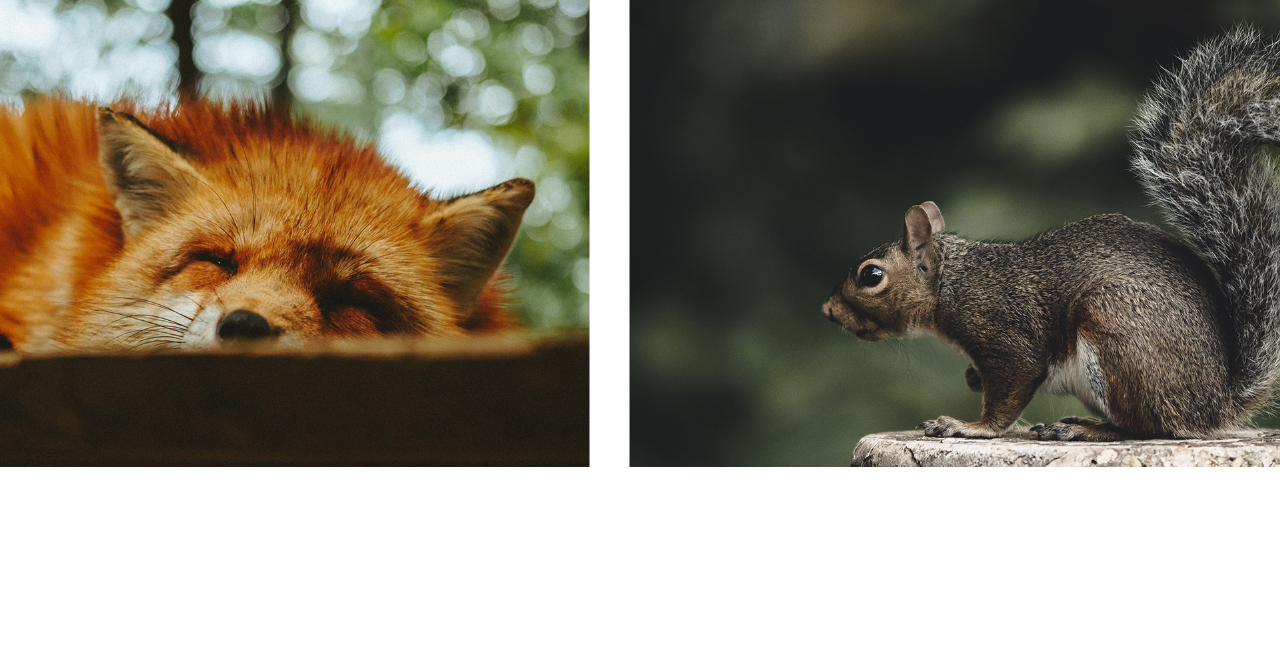
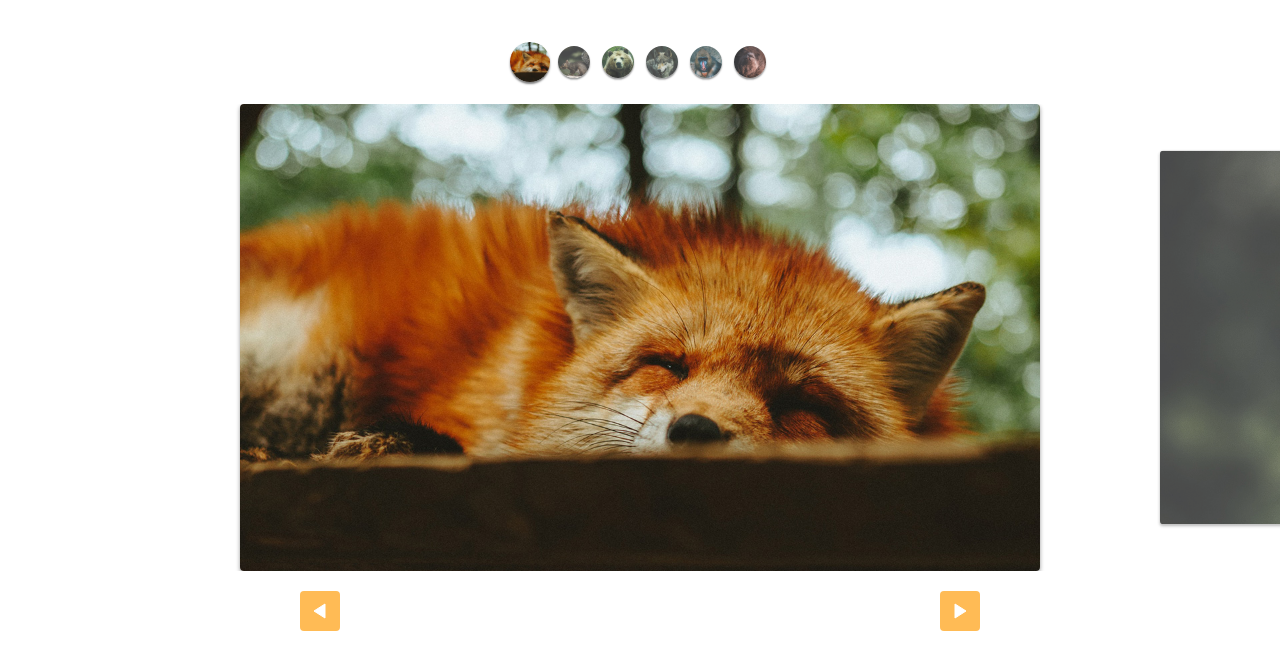
Before and after one commit to thatacello/slide, a plain HTML site: page index.html in a window 1280 px wide. Drawn offline with Linux system fonts and the light colour scheme.

Commit message:
add slide

```diff
--- a/css/style.css
+++ b/css/style.css
@@ -14,20 +14,98 @@ img {
 }
 
 .slide-wrapper {
-    overflow: hidden; /*esconde a barra de rolagem*/
+  overflow: hidden;
 }
 
 .slide {
   display: flex;
 }
 
+.slide:hover {
+  will-change: transform;
+}
+
 .slide li {
-    flex-shrink: 0; /*não deixa as imagens pequenas para caber no container*/
+  flex-shrink: 0;
   width: 80vw;
   max-width: 800px;
   margin: 0 20px;
+
+  border-radius: 4px;
+  overflow: hidden;
+  box-shadow: 0 2px 4px rgba(0,0,0,.4);
+  opacity: .8;
+  transform: scale(.8);
+  transition: .4s;
 }
 
-.slide {
-    transform: translate3d(-230.5px, 0px, 0px);
+.slide li.active {
+  opacity: 1;
+  transform: scale(1);
 }
+
+[data-control="slide"] {
+  display: flex;
+  justify-content: center;
+  margin-top: 20px;
+}
+
+[data-control="slide"] li a {
+  display: block;
+  width: 12px;
+  height: 12px;
+  background: #FB5;
+  border-radius: 50%;
+  overflow: hidden;
+  text-indent: -999px;
+  margin: 5px;
+}
+
+[data-control="slide"] li.active a, [data-control="slide"] li a:hover {
+  background: #E54;
+}
+
+.custom-controls {
+  display: flex;
+  justify-content: center;
+  margin-top: 40px;
+  margin-bottom: 20px;
+  flex-wrap: wrap;
+}
+
+.custom-controls li {
+  opacity: .8;
+  transform: scale(.8);
+  width: 40px;
+  height: 40px;
+  border-radius: 50%;
+  overflow: hidden;
+  margin: 2px;
+  box-shadow: 0 2px 2px rgba(0,0,0,.5);
+  transition: .3s;
+}
+
+.custom-controls li.active {
+  opacity: 1;
+  transform: scale(1);
+}
+
+.arrow-nav {
+  display: flex;
+  justify-content: space-around;
+  margin: 20px 0;
+}
+
+.arrow-nav button {
+  cursor: pointer;
+  border: none;
+  border-radius: 4px;
+  color: white;
+  width: 40px;
+  height: 40px;
+  background: #FB5 url('../img/arrow.svg') center center no-repeat;
+}
+
+.arrow-nav button.prev {
+  transform: rotate(-180deg);
+}
--- a/index.html
+++ b/index.html
@@ -1,14 +1,21 @@
 <!DOCTYPE html>
-<html lang="pt-br">
+<html lang="en">
 <head>
-    <meta charset="UTF-8" />
-    <meta http-equiv="X-UA-Compatible" content="IE=edge" />
-    <meta name="viewport" content="width=device-width, initial-scale=1.0" />
-    <link rel="stylesheet" href="css/style.css" />
-    <title>Slide</title>
+  <meta charset="UTF-8">
+  <meta name="viewport" content="width=device-width, initial-scale=1.0">
+  <meta http-equiv="X-UA-Compatible" content="ie=edge">
+  <title>Slide Curso JavaScript</title>
+  <link rel="stylesheet" href="css/style.css">
 </head>
 <body>
-
+  <ul class="custom-controls">
+    <li><img src="img/foto1-thumb.jpg" alt=""></li>
+    <li><img src="img/foto2-thumb.jpg" alt=""></li>
+    <li><img src="img/foto3-thumb.jpg" alt=""></li>
+    <li><img src="img/foto4-thumb.jpg" alt=""></li>
+    <li><img src="img/foto5-thumb.jpg" alt=""></li>
+    <li><img src="img/foto6-thumb.jpg" alt=""></li>
+  </ul>
   <div class="slide-wrapper">
     <ul class="slide">
       <li><img src="img/foto1.jpg" alt=""></li>
@@ -19,7 +26,10 @@
       <li><img src="img/foto6.jpg" alt=""></li>
     </ul>
   </div>
-
+  <div class="arrow-nav">
+    <button class="prev"></button>
+    <button class="next"></button>
+  </div>
   <script type="module" src="js/script.js"></script>
 </body>
 </html>
--- a/js/script.js
+++ b/js/script.js
@@ -1,6 +1,6 @@
-import Slide from './slide.js';
+import SlideNav from './slide.js';
 
-const slide = new Slide('.slide', '.slide-wrapper');
+const slide = new SlideNav('.slide', '.slide-wrapper');
 slide.init();
-
-console.log(slide);
+slide.addArrow('.prev', '.next');
+slide.addControl('.custom-controls');
--- a/js/slide.js
+++ b/js/slide.js
@@ -1,8 +1,16 @@
-export default class Slide {
+import debounce from './debounce.js';
+
+export class Slide {
   constructor(slide, wrapper) {
     this.slide = document.querySelector(slide)
     this.wrapper = document.querySelector(wrapper);
     this.dist = { finalPosition: 0, startX: 0, movement: 0 }
+    this.activeClass = 'active';
+    this.changeEvent = new Event('changeEvent');
+  }
+
+  transition(active) {
+    this.slide.style.transition = active ? 'transform .3s' : '';
   }
 
   moveSlide(distX) {
@@ -26,6 +34,7 @@ export default class Slide {
       movetype = 'touchmove';
     }
     this.wrapper.addEventListener(movetype, this.onMove);
+    this.transition(false);
   }
 
   onMove(event) {
@@ -38,6 +47,18 @@ export default class Slide {
     const movetype = (event.type === 'mouseup') ? 'mousemove' : 'touchmove';
     this.wrapper.removeEventListener(movetype, this.onMove);
     this.dist.finalPosition = this.dist.movePosition;
+    this.transition(true);
+    this.changeSlideOnEnd();
+  }
+
+  changeSlideOnEnd() {
+    if (this.dist.movement > 120 && this.index.next !== undefined) {
+      this.activeNextSlide();
+    } else if (this.dist.movement < -120 && this.index.prev !== undefined) {
+      this.activePrevSlide();
+    } else {
+      this.changeSlide(this.index.active);
+    }
   }
 
   addSlideEvents() {
@@ -45,12 +66,6 @@ export default class Slide {
     this.wrapper.addEventListener('touchstart', this.onStart);
     this.wrapper.addEventListener('mouseup', this.onEnd);
     this.wrapper.addEventListener('touchend', this.onEnd);
-  }
-
-  bindEvents() {
-    this.onStart = this.onStart.bind(this);
-    this.onMove = this.onMove.bind(this);
-    this.onEnd = this.onEnd.bind(this);
   }
 
   // Slides config
@@ -81,12 +96,106 @@ export default class Slide {
     this.moveSlide(activeSlide.position);
     this.slidesIndexNav(index);
     this.dist.finalPosition = activeSlide.position;
+    this.changeActiveClass();
+    this.wrapper.dispatchEvent(this.changeEvent);
+  }
+
+  changeActiveClass() {
+    this.slideArray.forEach(item => item.element.classList.remove(this.activeClass));
+    this.slideArray[this.index.active].element.classList.add(this.activeClass);
+  }
+
+  activePrevSlide() {
+    if (this.index.prev !== undefined) this.changeSlide(this.index.prev);
+  }
+
+  activeNextSlide() {
+    if (this.index.next !== undefined) this.changeSlide(this.index.next);
+  }
+
+  onResize() {
+    setTimeout(() => {
+      this.slidesConfig();
+      this.changeSlide(this.index.active);
+    }, 1000);
+  }
+
+  addResizeEvent() {
+    window.addEventListener('resize', this.onResize);
+  }
+
+  bindEvents() {
+    this.onStart = this.onStart.bind(this);
+    this.onMove = this.onMove.bind(this);
+    this.onEnd = this.onEnd.bind(this);
+
+    this.activePrevSlide = this.activePrevSlide.bind(this);
+    this.activeNextSlide = this.activeNextSlide.bind(this);
+
+    this.onResize = debounce(this.onResize.bind(this), 200);
   }
 
   init() {
     this.bindEvents();
+    this.transition(true);
     this.addSlideEvents();
     this.slidesConfig();
+    this.addResizeEvent();
+    this.changeSlide(0);
     return this;
   }
 }
+
+export default class SlideNav extends Slide {
+  constructor(slide, wrapper) {
+    super(slide, wrapper);
+    this.bindControlEvents();
+  }
+
+  addArrow(prev, next) {
+    this.prevElement = document.querySelector(prev);
+    this.nextElement = document.querySelector(next);
+    this.addArrowEvent();
+  }
+
+  addArrowEvent() {
+    this.prevElement.addEventListener('click', this.activePrevSlide);
+    this.nextElement.addEventListener('click', this.activeNextSlide);
+  }
+
+  createControl() {
+    const control = document.createElement('ul');
+    control.dataset.control = 'slide';
+    this.slideArray.forEach((item, index) => {
+      control.innerHTML += `<li><a href="#slide${index + 1}">${index + 1}</a></li>`;
+    });
+    this.wrapper.appendChild(control);
+    return control;
+  }
+
+  eventControl(item, index) {
+    item.addEventListener('click', (event) => {
+      event.preventDefault();
+      this.changeSlide(index);
+    });
+    this.wrapper.addEventListener('changeEvent', this.activeControlItem);
+  }
+
+  activeControlItem() {
+    this.controlArray.forEach(item => item.classList.remove(this.activeClass));
+    this.controlArray[this.index.active].classList.add(this.activeClass);
+  }
+
+  addControl(customControl) {
+    this.control = document.querySelector(customControl) || this.createControl();
+    this.controlArray = [...this.control.children];
+
+    this.activeControlItem();
+    this.controlArray.forEach(this.eventControl);
+  }
+
+  bindControlEvents() {
+    this.eventControl = this.eventControl.bind(this);
+    this.activeControlItem = this.activeControlItem.bind(this);
+  }
+}
```
Lines whose indentation alone changed are shown as unchanged.
